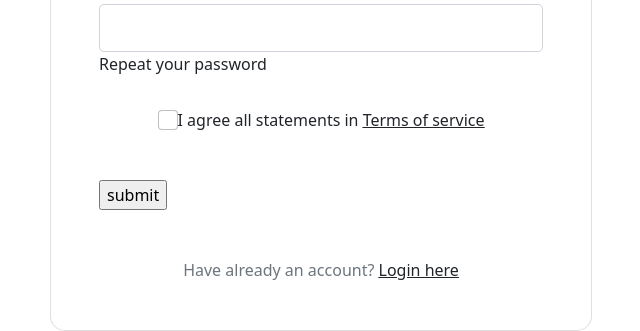
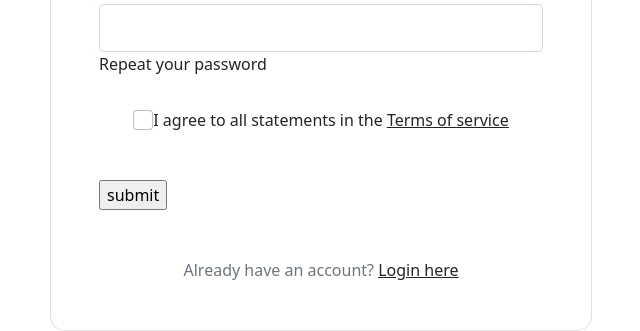
Before and after one commit to Leohemmingsson/D0018E, a Python web app: template src/templates/signup.html in a window 1280 px wide. Shown: the part 651-982 px from the top of the page, without its empty margins (319-959 px from the left). Run offline with Jinja, Linux system fonts and the light colour scheme; the template is opened without the code that fills it, so the values that code supplies are empty; some libraries are stand-ins or nearby versions.

Commit message:
fixed english

```diff
--- a/src/templates/signup.html
+++ b/src/templates/signup.html
@@ -65,15 +65,14 @@
                                         <input class="form-check-input me-2" type="checkbox" value=""
                                             id="form2Example3cg" />
                                         <label class="form-check-label" for="form2Example3g">
-                                            I agree all statements in <a href="/terms_of_service"
-                                                class="text-body"><u>Terms of
-                                                    service</u></a>
+                                            I agree to all statements in the <a href="/terms_of_service"
+                                                class="text-body"><u>Terms of service</u></a>
                                         </label>
                                     </div>
 
                                     <input type="submit" name="submit" value="submit" />
 
-                                    <p class="text-center text-muted mt-5 mb-0">Have already an account? <a
+                                    <p class="text-center text-muted mt-5 mb-0">Already have an account? <a
                                             href="/login" class="fw-bold text-body"><u>Login here</u></a></p>
 
                                 </form>
```
